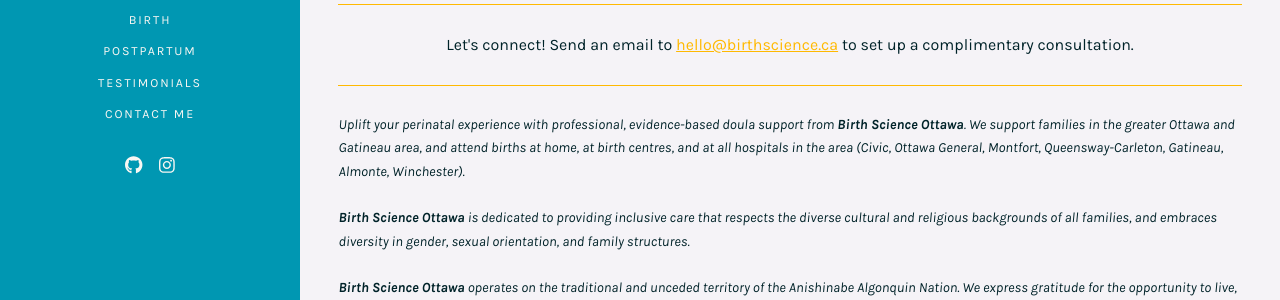
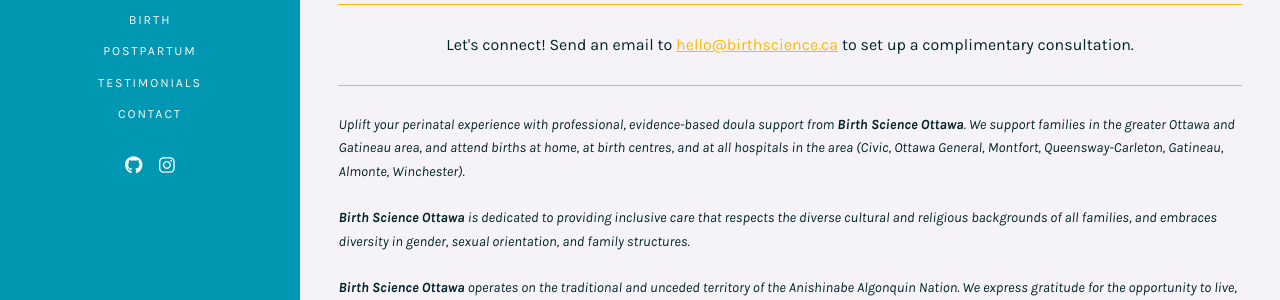
Before and after one commit to mch3rry/mypage, a Jekyll site: the page built from education.md, in a window 1280 px wide. Shown: the part 237-537 px from the top of the page. Built offline with Jekyll 4.4.1, drawn with Linux system fonts in a browser that asks for light colours.

```diff
--- a/_config.yml
+++ b/_config.yml
@@ -54,7 +54,7 @@ navigation:
 #    url: /resources
   - text: Testimonials
     url: /testimonials
-  - text: Contact Me
+  - text: Contact
     url: /contact
 
 # Required Plugins
```
